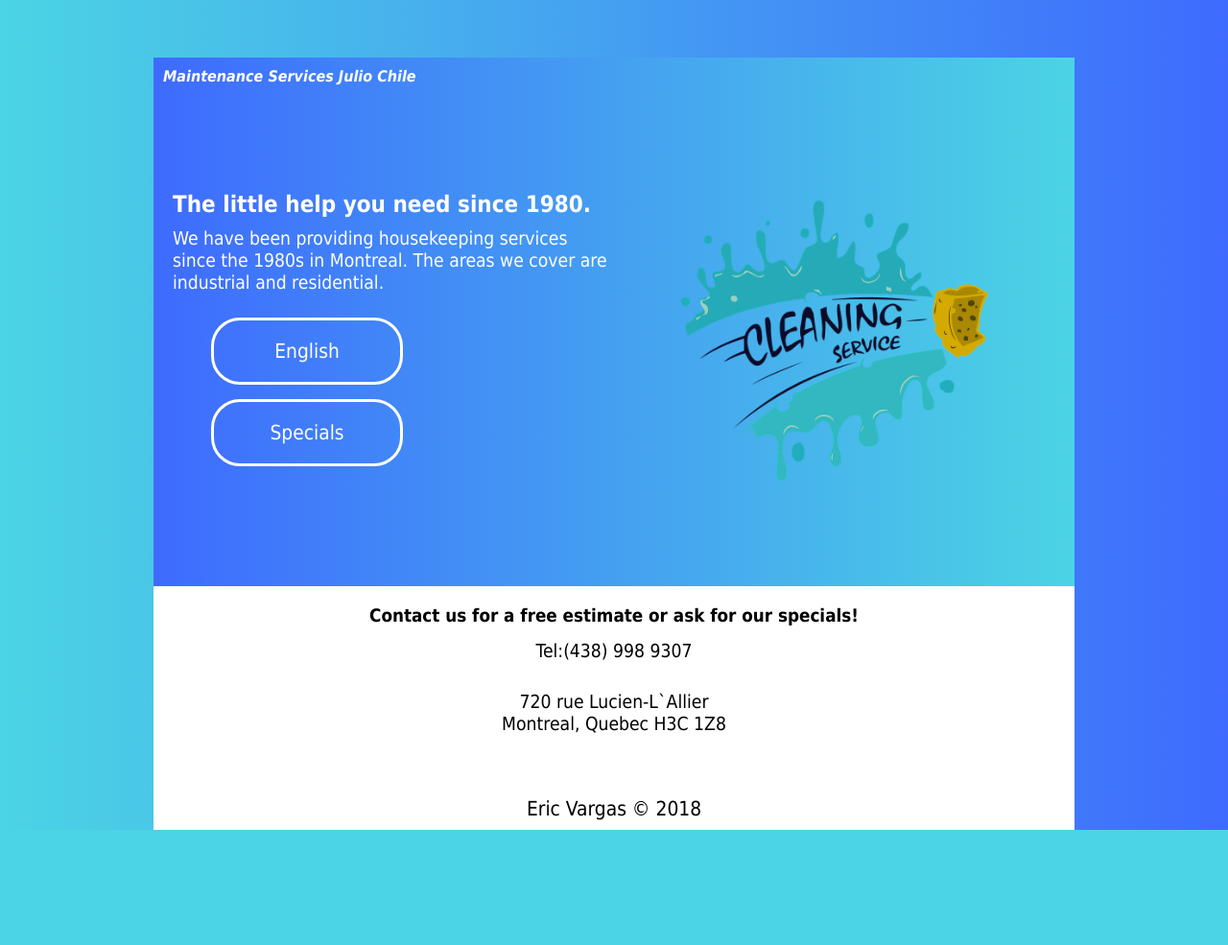
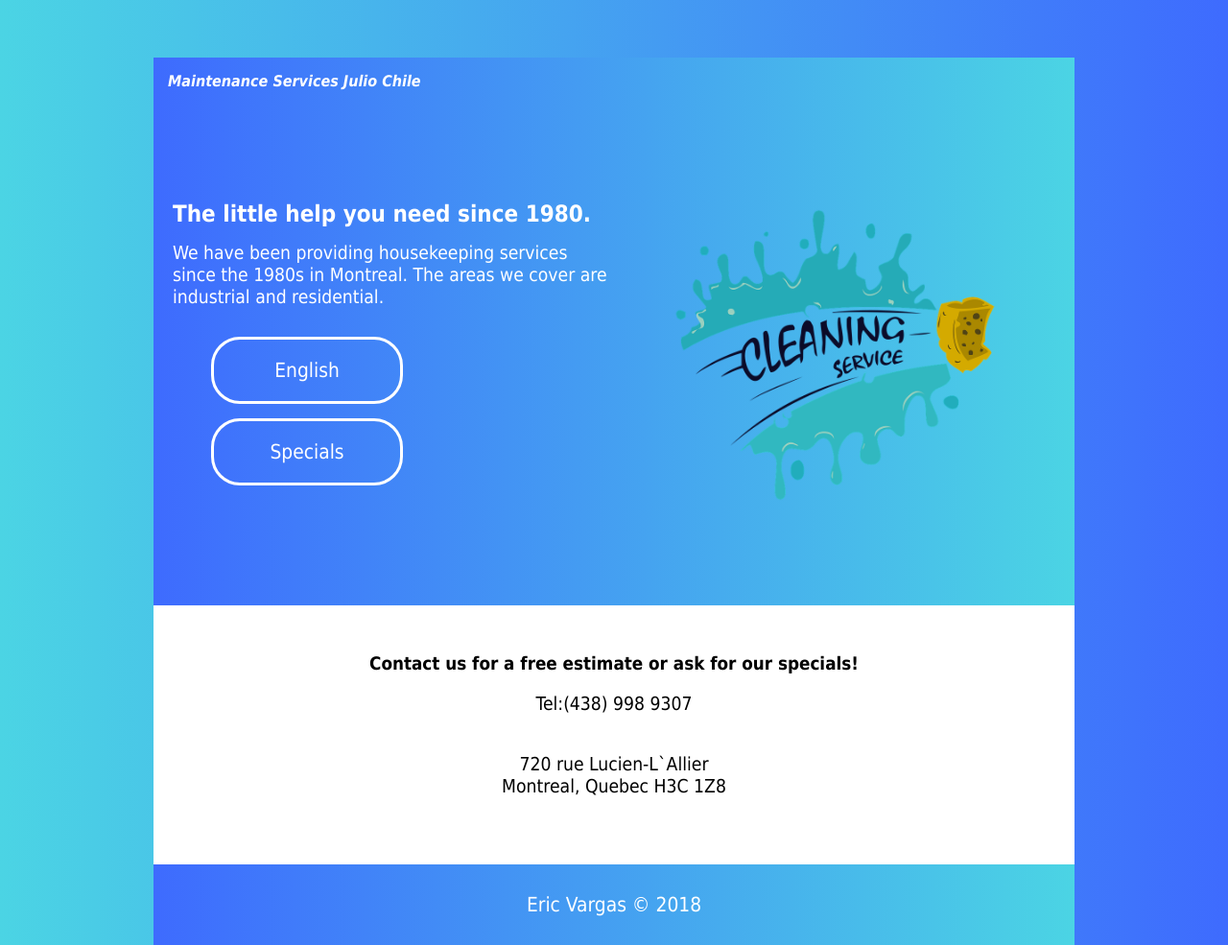
Before and after one commit to ericVargas/maintenanceService, a plain HTML site: page index.html in a window 1280 px wide. Shown: the whole page at 96% size. Before the commit the page ends 865 px from the top, so only its background shows below. Drawn offline with Linux system fonts and the light colour scheme.

Commit message:
fixed footer

```diff
--- a/style.css
+++ b/style.css
@@ -24,7 +24,7 @@ body {
 
 header {
     color: #fff;
-    padding: 10px;
+    padding: 15px;
 }
 
 .middle {
@@ -35,11 +35,10 @@ header {
 
 .summary {
     color: #fff;
-    position: relative;
 }
 
 .summary p {
-    padding: 10px 0;
+    padding: 15px 0;
     font-size: 1.2rem;
 }
 
@@ -71,11 +70,6 @@ ul {
     border-color: #000;
 }
 
-img{
-    width: 75%;
-    height: 75%;
-}
-
 .image{
     background-image: url(cleaning.png);
     background-size: contain;
@@ -86,20 +80,23 @@ img{
 .contact{
     width: 600px;
     margin: 0 auto;
-    padding: 20px 0;
+    padding: 50px 0;
     text-align: center;
 
 }
 
 .contact p{
-    padding: 15px 0;
+    padding: 20px 0;
     font-size: 1.2rem;
 }
 
 footer{
     text-align: center;
-    padding: 30px 0 10px 0;
+    padding: 30px 0;
     font-size: 1.3rem;
+    color: #fff;
+    background-color: #000;
+    background-image: linear-gradient(to right, #3E6BFE , #4BD4E4);
 }
 
 
```
